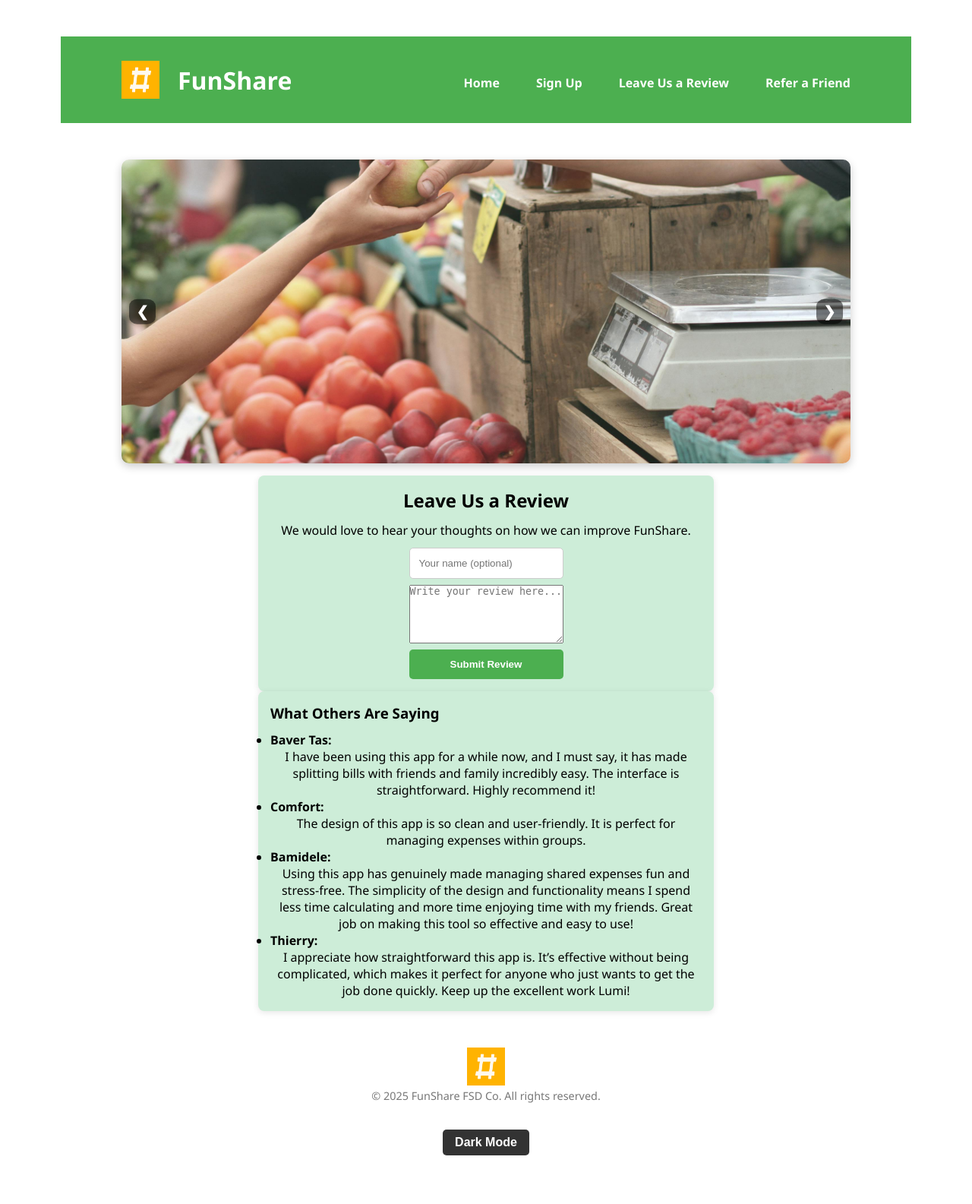
After one commit to Lumi1203/python_flaskproject, a Flask app: page /reviews.html in a window 1280 px wide. The commit adds this page. Shown: the whole page at 76% size. Run offline with Flask 3, Linux system fonts and the light colour scheme.

Commit message:
user reviews added

```diff
--- a/app.py
+++ b/app.py
@@ -1,6 +1,25 @@
 from flask import Flask, render_template, request, redirect, make_response, url_for
 
 app = Flask(__name__)
+
+user_reviews = [
+    {
+        "name": "Baver Tas",
+        "text": "I have been using this app for a while now, and I must say, it has made splitting bills with friends and family incredibly easy. The interface is straightforward. Highly recommend it!"
+    },
+    {
+        "name": "Comfort",
+        "text": "The design of this app is so clean and user-friendly. It is perfect for managing expenses within groups."
+    },
+    {
+        "name": "Bamidele",
+        "text": "Using this app has genuinely made managing shared expenses fun and stress-free. The simplicity of the design and functionality means I spend less time calculating and more time enjoying time with my friends. Great job on making this tool so effective and easy to use!"
+    },
+    {
+        "name": "Thierry",
+        "text": "I appreciate how straightforward this app is. It’s effective without being complicated, which makes it perfect for anyone who just wants to get the job done quickly. Keep up the excellent work Lumi!"
+    }
+]
 
 def get_theme():
     return request.cookies.get('theme', 'light')
@@ -14,9 +33,21 @@ def index():
 def signup():
   return render_template("signup.html" , theme=get_theme())
 
+
 @app.route("/referafriend.html")
 def referafriend():
   return render_template("referafriend.html" , theme=get_theme())
+
+@app.route("/reviews.html", methods=['GET', 'POST'])
+def reviews():
+    message = ""
+    if request.method == 'POST':
+        name = request.form.get('name') or "Anonymous"
+        review = request.form.get('review')
+        if review:
+            user_reviews.append({"name": name, "text": review})
+            message = "Thanks for your review!"
+    return render_template("reviews.html", theme=get_theme(), reviews=user_reviews, message=message)
 
 @app.route('/toggle-theme')
 def toggle_theme():
--- a/templates/base.html
+++ b/templates/base.html
@@ -16,6 +16,7 @@
       <ul>
         <li><a href="{{ url_for ("index") }}">Home</a></li>
         <li><a href="{{ url_for ("signup") }}">Sign Up</a></li>
+        <li><a href="{{ url_for ("reviews") }}">Leave Us a Review</a></li>
         <li><a href="{{ url_for ("referafriend") }}">Refer a Friend</a></li>
       </ul>
     </nav>
--- /dev/null
+++ b/templates/reviews.html
@@ -0,0 +1,43 @@
+{% extends 'base.html' %}
+{% block main %}
+    <div class="slider-container">
+      <div class="slider-images">
+        <img src="{{ url_for( 'static' , filename= "images/funshareslide.jpg" )}}" class="slide active" alt="Slide 1">
+        <img src="{{ url_for( 'static' , filename= "images/funshareslide2.jpg" )}}" class="slide" alt="Slide 2">
+        <img src="{{ url_for( 'static' , filename= "images/funshareslide3.jpg" )}}" class="slide" alt="Slide 3">
+      </div>
+      <button type="button" class="slider-btn prev">&#10094;</button>
+      <button type="button" class="slider-btn next">&#10095;</button>
+    </div>
+    <div class="split-bill-container">
+      <div class="split-bill-section">
+        <h2>Leave Us a Review</h2>
+        <p>We would love to hear your thoughts on how we can improve FunShare.</p>
+
+      <form action="{{ url_for('reviews') }}" method="POST" id="reviewForm">
+        <input type="text" name="name" placeholder="Your name (optional)">
+
+        <textarea name="review" rows="5" placeholder="Write your review here..." required></textarea>
+
+        <button type="submit">Submit Review</button>
+
+        {% if message %}
+        <p class="success">{{ message }}</p>
+        {% endif %}
+      </form>
+    </div>
+    <div class="split-bill-container">
+      <div class="split-bill-section">
+        <h3>What Others Are Saying</h3>
+        <ul class="review-list">
+          {% for review in reviews %}
+          <li>
+            <strong>{{ review.name }}:</strong>
+            <p>{{ review.text }}</p>
+          </li>
+          {% endfor %}
+        </ul>
+      </div>
+    </div>
+  </div>
+{% endblock %}
```
Also changed, not shown: README.md.
